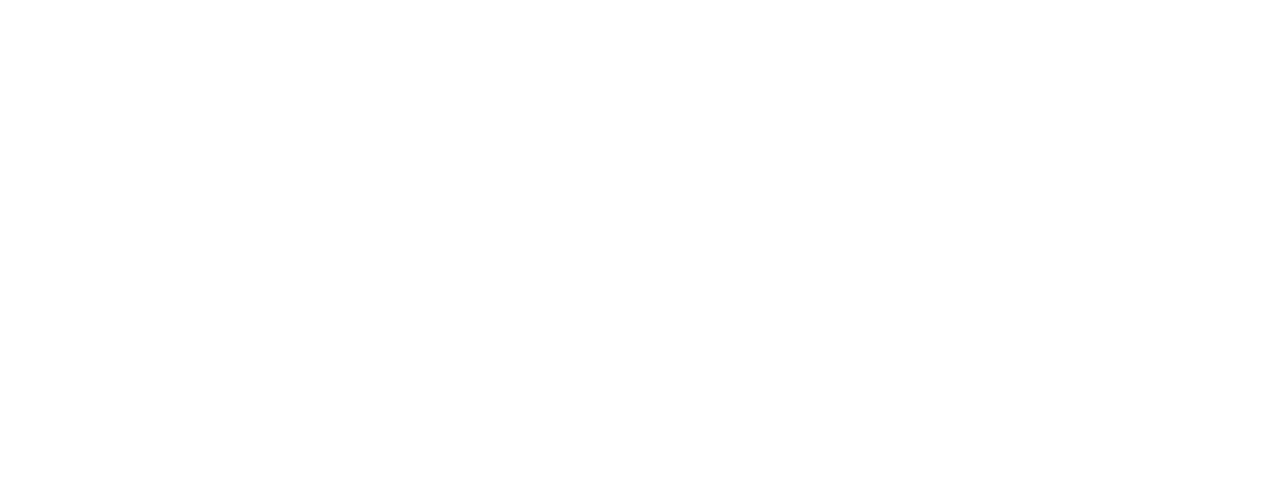
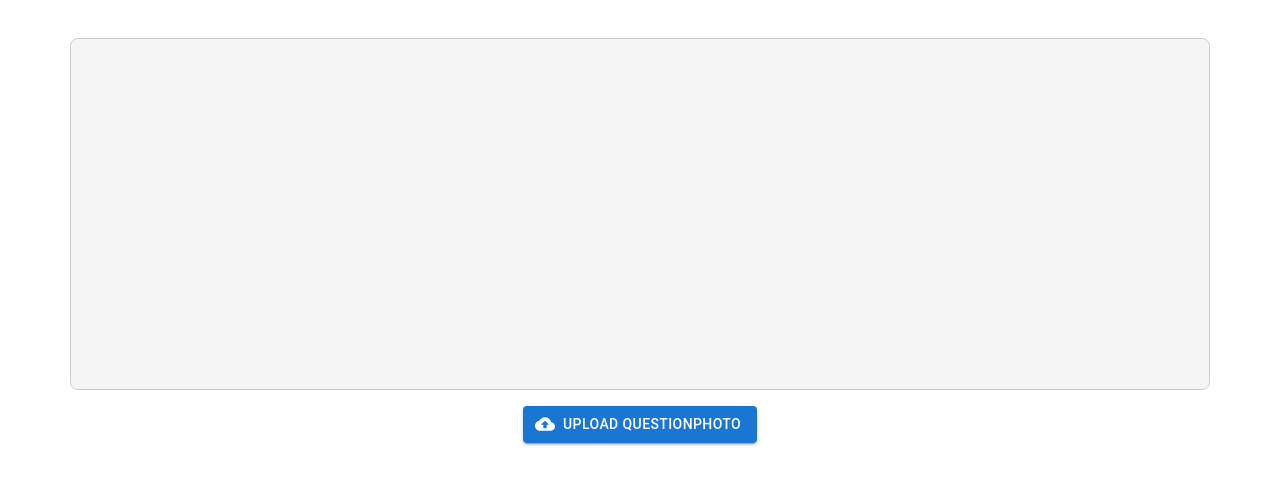
Before and after one commit to acenturyandabit/edhack-2024, a React (Vite) app in the folder frontend/: page /imageToQuestion in a window 1280 px wide. Before the commit this address had no page. Shown: the top 484 px of the page. Built offline with nearby package versions, Linux system fonts and the light colour scheme.

Commit message:
add image to question page

```diff
--- a/frontend/src/App.tsx
+++ b/frontend/src/App.tsx
@@ -3,6 +3,7 @@
 import Landing from "./pages/Landing";
 import ServeQuestion, { State } from "./pages/ServeQuestion";
 import { UserRank } from "~pages/UserRank";
+import ImageToQuestion from "~pages/ImageToQuestion";
 
 function App() {
   const [state, setState] = React.useState<State>({
@@ -13,8 +14,12 @@
   return (
     <Routes>
       <Route path="/" element={<Landing />} />
-      <Route path="/serveQuestion" element={<ServeQuestion state={state} setState={setState} />} />
+      <Route
+        path="/serveQuestion"
+        element={<ServeQuestion state={state} setState={setState} />}
+      />
       <Route path="/userRank" element={<UserRank />} />
+      <Route path="/imageToQuestion" element={<ImageToQuestion />} />
     </Routes>
   );
 }
--- /dev/null
+++ b/frontend/src/pages/ImageToQuestion.tsx
@@ -0,0 +1,81 @@
+import { Box, Button, Input } from "@mui/material";
+import * as React from "react";
+import CloudUploadIcon from "@mui/icons-material/CloudUpload";
+
+function ImageToQuestion() {
+  const [questionPhoto, setQuestionPhoto] = React.useState<string | null>(null);
+
+  const handleUploadImage = (e: React.ChangeEvent<HTMLInputElement>) => {
+    const file = e.target.files?.[0];
+
+    if (file) {
+      const reader = new FileReader();
+
+      reader.onloadend = () => {
+        setQuestionPhoto(reader.result as string);
+      };
+
+      reader.readAsDataURL(file);
+    }
+  };
+
+  return (
+    <Box
+      sx={{
+        display: "flex",
+        flexDirection: "column",
+        alignItems: "center",
+        gap: 2,
+      }}
+    >
+      {/* Empty Box for Image Preview */}
+      <Box
+        sx={{
+          marginTop: "30px",
+          width: "90%",
+          height: "350px",
+          border: "1px solid #ccc",
+          borderRadius: 2,
+          display: "flex",
+          justifyContent: "center",
+          alignItems: "center",
+          backgroundColor: "#f5f5f5",
+        }}
+      >
+        {questionPhoto && (
+          <Box
+            component="img"
+            src={questionPhoto}
+            alt="questionPhoto Preview"
+            sx={{
+              width: "100%",
+              height: "100%",
+              borderRadius: 2,
+              objectFit: "cover",
+            }}
+          />
+        )}
+      </Box>
+
+      {/* Upload Button */}
+      <Button
+        component="label"
+        variant="contained"
+        startIcon={<CloudUploadIcon />}
+      >
+        Upload questionPhoto
+        <Input
+          type="file"
+          onChange={handleUploadImage}
+          inputProps={{
+            accept: "image/*",
+            multiple: false,
+          }}
+          style={{ display: "none" }}
+        />
+      </Button>
+    </Box>
+  );
+}
+
+export default ImageToQuestion;
```
